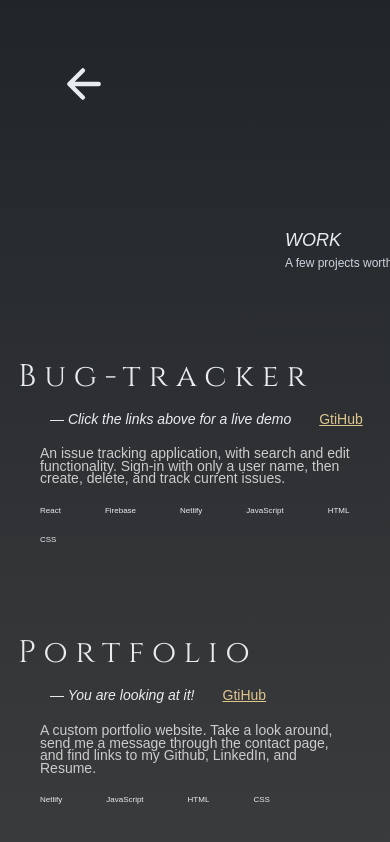
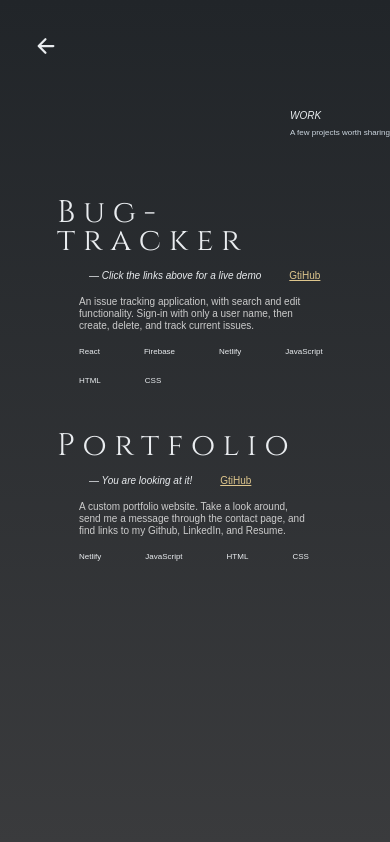
Before and after one commit to WaterColours02/Responsive-Porfolio-Website, a website: page index.html in a window 390 px wide. Both pictures are taken after a click on the link "Work". Drawn offline with nearby package versions, Linux system fonts and the light colour scheme.

Commit message:
adjusting media queries

```diff
--- a/querries.css
+++ b/querries.css
@@ -1,4 +1,4 @@
-@media (max-width: 97em ) {
+@media (max-width: 97em) {
   .left-nav-box {
     gap: 6vh;
     padding-top: 4vh;
@@ -45,6 +45,13 @@
 }
 
 @media (max-width: 78em) {
+  .back-arrow {
+    height: 2.4rem;
+    width: 2.4rem;
+
+    padding: 2.2rem;
+  }
+
   .left-nav-link,
   .left-nav-link:link {
     font-size: 1rem;
@@ -68,76 +75,85 @@
 
   .contact-form {
     gap: 2.2rem;
+    padding: 0 4.4rem;
   }
 
   .contact-form input {
     font-size: 1.2rem;
   }
 
-.section-work-container {
-  grid-template-rows: 1fr 10fr 1fr;
-  gap: 4.8rem
+  .btn-send {
+    padding: 1.2rem 2.2rem;
   }
 
+  .section-work-container {
+    grid-template-columns: 1fr;
+    justify-content: center;
+    align-items: center;
+    margin: 6vh auto;
+    gap: 6rem;
+  }
 
   .work-text-box {
-   grid-row: 1 / span 1;
-   grid-column: 14 / span 6;
+    /* grid-row: 1 / span 1;
+    grid-column: 14 / span 6; */
+  }
+
+  .work-heading {
+    font-size: 1.4rem;
+  }
+
+  .work-description {
+    font-size: 1rem;
   }
 
   .project-giant-link-box {
-    grid-row: 2 / span 1;
-    grid-column: 3 / span 15;
+    /* grid-row: 2 / span 1;
+    grid-column: 3 / span 15; */
   }
 
   .project-demo {
     font-size: 1.6rem;
   }
 
-  .project-github:link  {
+  .project-github:link {
     font-size: 1.6rem;
   }
 
   .project-card {
-    /* max-width: 80vw; */
+    gap: 1.6rem;
   }
 
-  .project-description{
+  .project-description {
     margin-right: 3.2rem;
     font-size: 1.6rem;
   }
-
-
-
-
 }
 
 @media (max-width: 60em) {
-
   .project-demo {
     font-size: 1.4rem;
   }
 
-  .project-github:link  {
+  .project-github:link {
     font-size: 1.4rem;
   }
 
-
   .work-text-box {
     grid-row: 1 / span 1;
-    grid-column: 10 / span 6;
+    grid-column: 8 / span 6;
   }
 
   .project-giant-link-box {
     grid-row: 2 / span 1;
-    grid-column: 3 / span 13;
+    grid-column: 3 / span 11;
   }
 
   .project-card {
     /* max-width: 60vw; */
   }
 
-  .project-description{
+  .project-description {
     margin-right: 3.2rem;
     font-size: 1.4rem;
   }
@@ -147,38 +163,34 @@
   }
 }
 
-
 @media (max-width: 47em) {
   .main-page {
     margin-top: 12vh;
   }
 
   .hero {
-    grid-template-rows: 3fr 1fr 1fr
+    grid-template-rows: 3fr 1fr 1fr;
   }
 
   .hero-text-box {
-    grid-row: 3/ span 1;
+    grid-row: 3 / span 1;
     grid-column: 4 / span 3;
-    gap: 0.4rem
+    gap: 0.4rem;
   }
 
   .heading-primary {
-    font-size: 1.2rem
+    font-size: 1.2rem;
   }
 
   .hero-description {
-    font-size: 1rem
+    font-size: 1rem;
   }
 
-
-
-
-  .giant-link-box  {
+  .giant-link-box {
     grid-column: 3 / span 6;
   }
 
-  .giant-link{
+  .giant-link {
     font-size: 6vh;
   }
 
@@ -196,15 +208,16 @@
     font-size: 0.8rem;
   }
 
-
-
-
-
+  /* .message {
+    font-size: 1.2rem;
   }
 
+  .message::placeholder {
+    font-size: 1.2rem;
+  } */
+}
 
 @media (max-width: 32em) {
-
   .giant-link {
     font-size: 4vh;
   }
@@ -223,11 +236,10 @@
     font-size: 0.8rem;
   }
 
-
   .section-text {
     margin-top: 3.2rem;
     font-size: 1.4rem;
-    padding: 0 2.2rem
+    padding: 0 2.2rem;
   }
 
   .about-container {
@@ -247,15 +259,44 @@
 
   .work-text-box {
     grid-row: 1 / span 1;
-    grid-column: 6 / span 6;
+    grid-column: 8 / span 6;
+  }
+
+  .work-heading {
+    font-size: 1rem;
+  }
+
+  .work-description {
+    font-size: 0.8rem;
+  }
+
+  .section-work-container {
+    gap: 1.6rem;
   }
 
   .project-giant-link-box {
-    grid-row: 2 / span 1;
-    grid-column: 1 / span 10;
+    /* grid-row: 2 / span 1;
+    grid-column: 1 / span 10; */
+    max-width: 90vw;
+    justify-self: center;
+    gap: 1.2rem;
   }
 
+  .project-demo {
+    font-size: 1rem;
+  }
 
+  .project-github:link {
+    font-size: 1rem;
+  }
 
+  .project-description {
+    font-size: 1rem;
+    line-height: 1.2rem;
+    padding: 0 0;
+  }
 
+  .contact-form {
+    gap: 1.6rem;
   }
+}
```
Lines whose indentation alone changed are shown as unchanged.
